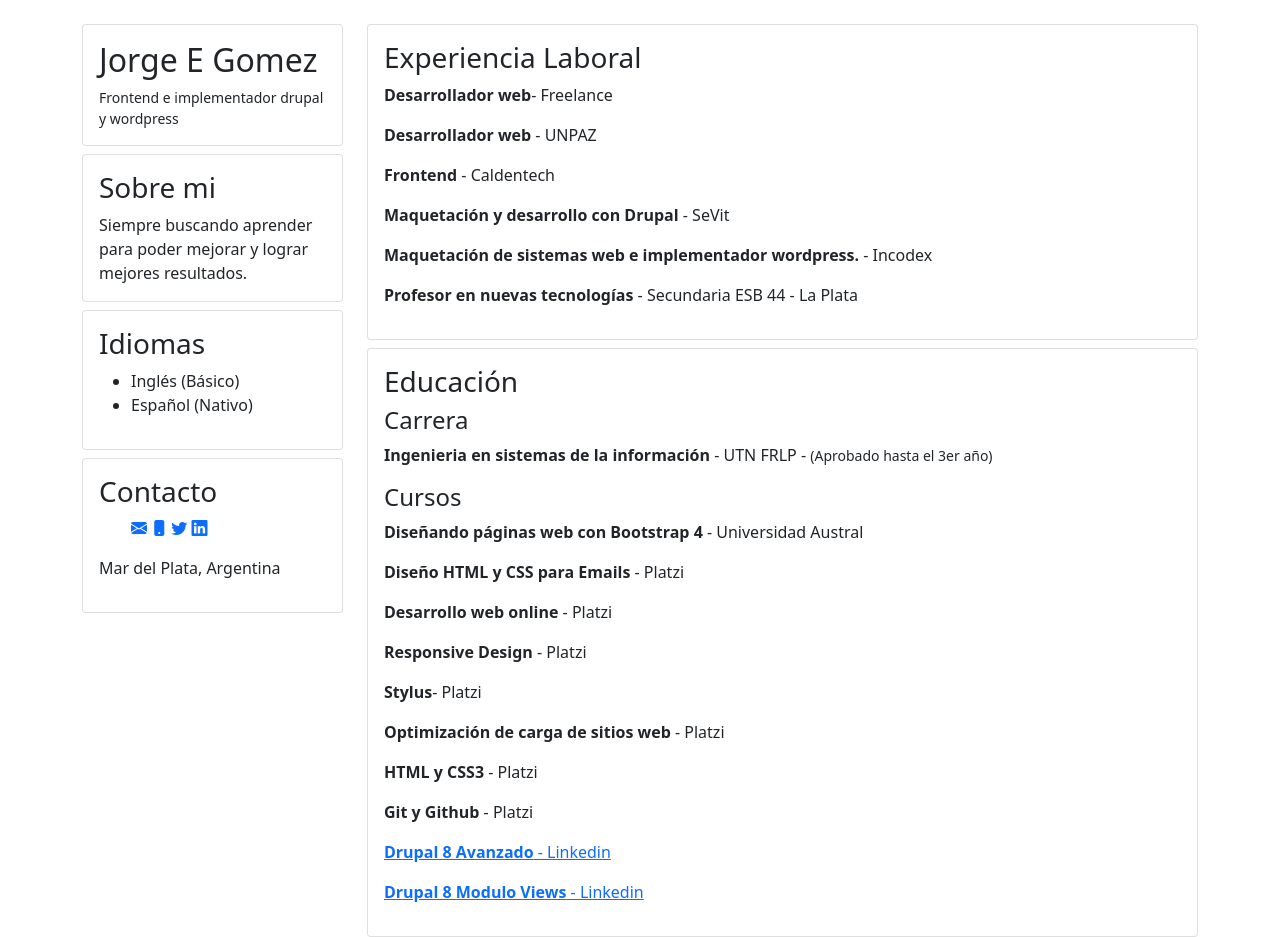
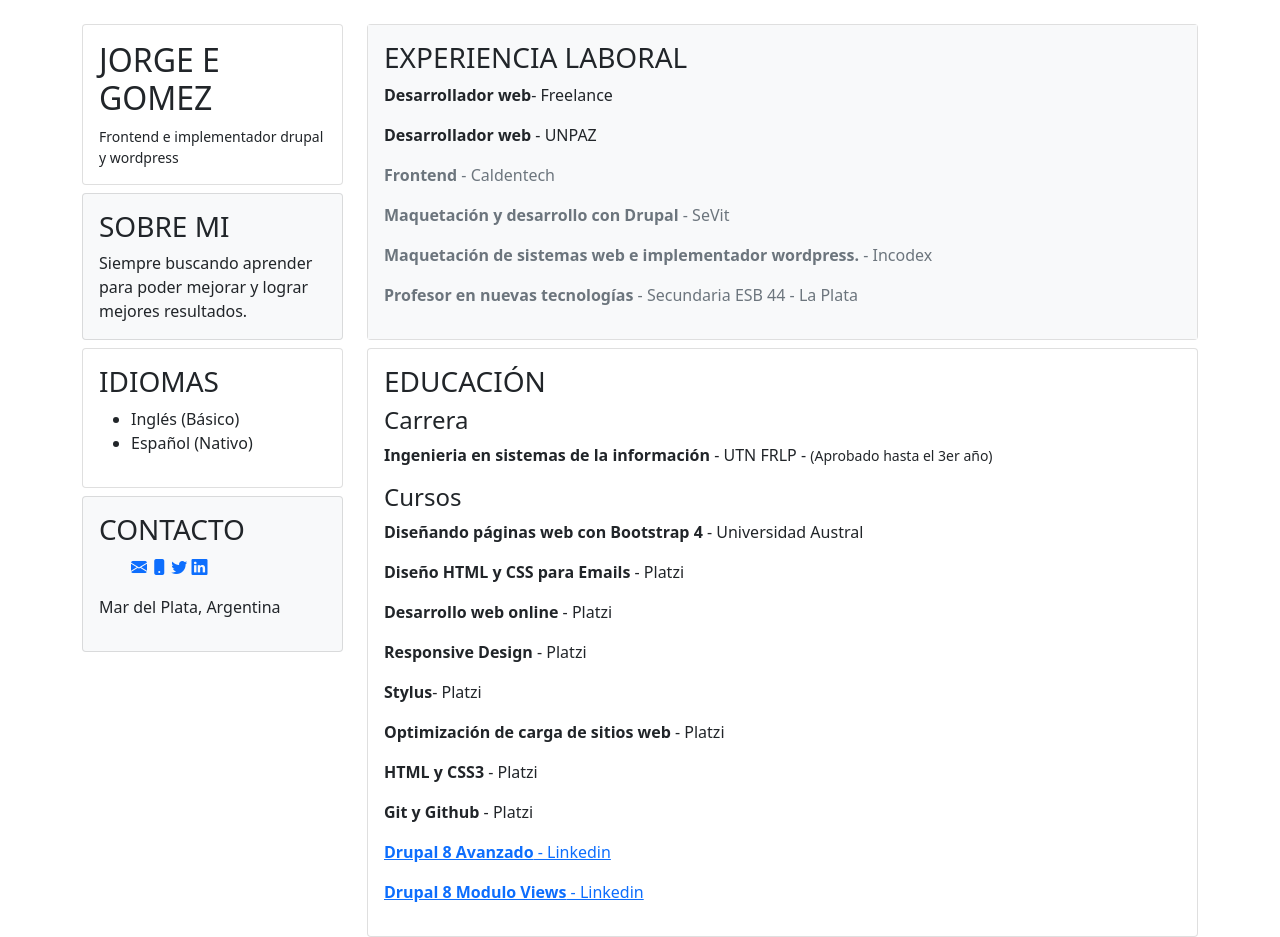
Before and after one commit to j-e-g/cv, a plain HTML site: page index.html in a window 1280 px wide. Drawn offline with nearby package versions, Linux system fonts and the light colour scheme.

Commit message:
Add styles to card.

```diff
--- a/index.html
+++ b/index.html
@@ -11,22 +11,22 @@
   <div class="row  mt-4">
   <aside class="col-sm-3">
     <article class="card card-body mb-2">
-      <h2 class="card-title">Jorge E Gomez</h2>
+      <h2 class="card-title text-uppercase">Jorge E Gomez</h2>
       <small>Frontend e implementador drupal y wordpress</small>
     </article>
-    <article class="card card-body mb-2">
-      <h3 class="card-title">Sobre mi</h3>
+    <article class="card card-body mb-2 bg-light">
+      <h3 class="card-title text-uppercase">Sobre mi</h3>
       <p class="card-text">Siempre buscando aprender para poder mejorar y lograr mejores resultados.</p>
     </article>
     <article class="card card-body mb-2">
-      <h3 class="card-title">Idiomas</h3>
+      <h3 class="card-title text-uppercase">Idiomas</h3>
       <ul>
         <li>Inglés (Básico)</li>
         <li>Español (Nativo)</li>
       </ul>
     </article>
-    <article class="card card-body mb-2 ">
-      <h3 class="card-title">Contacto</h3>
+    <article class="card card-body mb-2 bg-light">
+      <h3 class="card-title text-uppercase">Contacto</h3>
       <ul class="">
         <a href="mailto:jeg1986@gmail.com" target="_blank" rel="noopener"><i class="bi bi-envelope-fill"></i></a>
         <a href="tel:+542396418570" target="_blank" rel="noopener"><i class="bi bi-phone-fill"></i></a>
@@ -38,19 +38,19 @@
   </aside>
   <div class="col-sm-9">
   	<section class="card mb-2">
-      <article class="card-body">
-        <h3>Experiencia Laboral</h3>
+      <article class="card-body bg-light">
+        <h3 class="card-title text-uppercase">Experiencia Laboral</h3>
         <p><strong>Desarrollador web</strong>- Freelance</p>
         <p><strong>Desarrollador web</strong> - UNPAZ</p>
-        <p><strong>Frontend</strong> - Caldentech</p>
-        <p><strong>Maquetación y desarrollo con Drupal</strong> - SeVit</p>
-        <p><strong>Maquetación de sistemas web e implementador wordpress.</strong> - Incodex</p>
-        <p><strong>Profesor en nuevas tecnologías</strong> - Secundaria ESB 44 -  La Plata</p>
+        <p class="text-muted"><strong>Frontend</strong> - Caldentech</p>
+        <p class="text-muted"><strong>Maquetación y desarrollo con Drupal</strong> - SeVit</p>
+        <p class="text-muted"><strong>Maquetación de sistemas web e implementador wordpress.</strong> - Incodex</p>
+        <p class="text-muted"><strong>Profesor en nuevas tecnologías</strong> - Secundaria ESB 44 -  La Plata</p>
       </article>
     </section>
     <section class="card">
       <article class="card-body">
-        <h3>Educación</h3>
+        <h3 class="card-title text-uppercase">Educación</h3>
         <h4>Carrera</h4>
         <p><strong>Ingenieria en sistemas de la información</strong> - UTN FRLP - <small>(Aprobado hasta el 3er año)</small></p>
         <h4>Cursos</h4>
```
